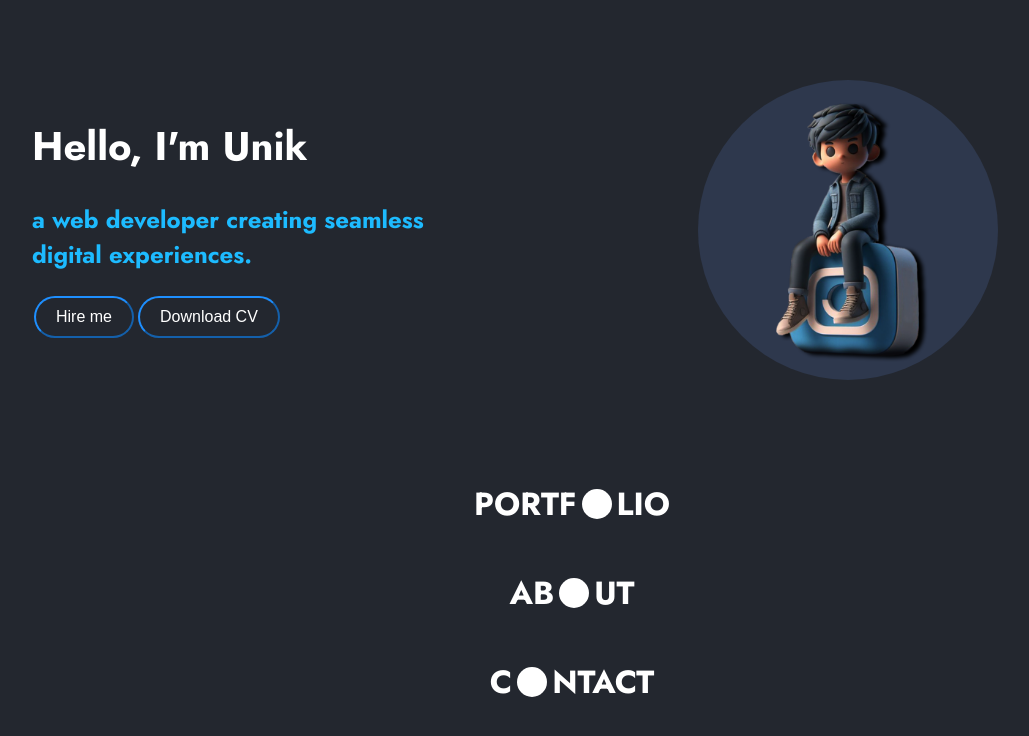
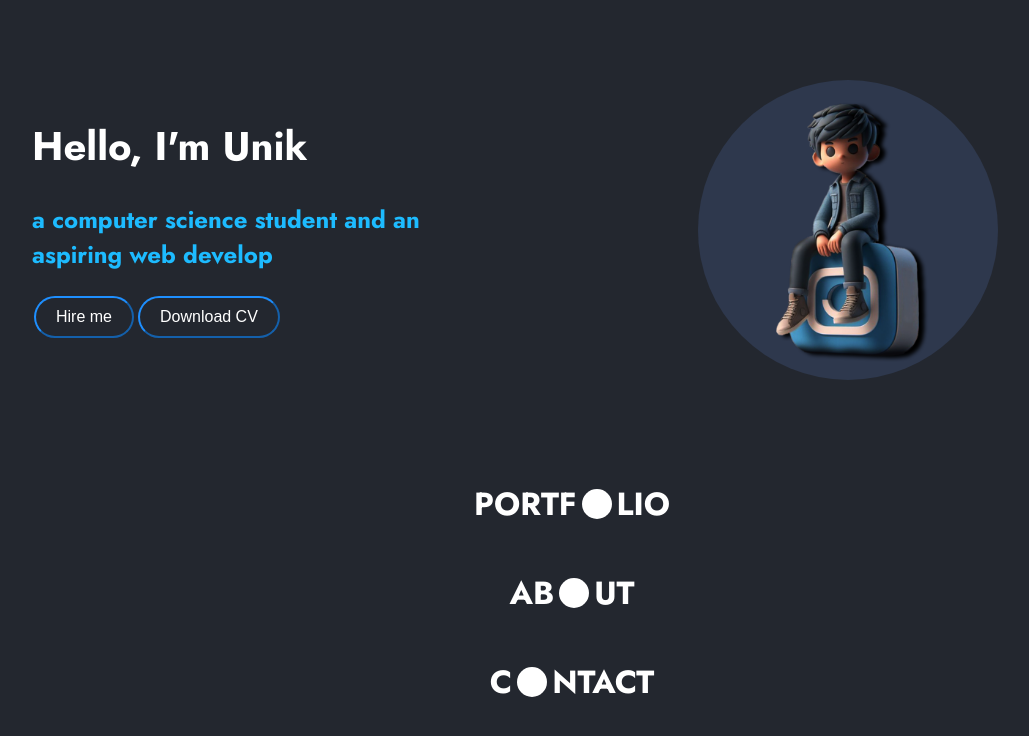
Before and after one commit to Unik477/Portfolio, a React (Create React App) app: page / in a window 1280 px wide. Shown: the top 736 px of the page, without its empty margins (68-1097 px from the left). Built offline with nearby package versions, Linux system fonts and the light colour scheme.

Commit message:
changed hero section text

```diff
--- a/src/Components/Home/name.jsx
+++ b/src/Components/Home/name.jsx
@@ -8,7 +8,7 @@ export default function Name() {
       </h1>
 
       <h2>
-        <TypingAnimation text="a web developer creating seamless digital experiences." speed={100} />
+        <TypingAnimation text="a computer science student and an aspiring web developer " speed={100} />
       </h2>
 
       <div>
```
